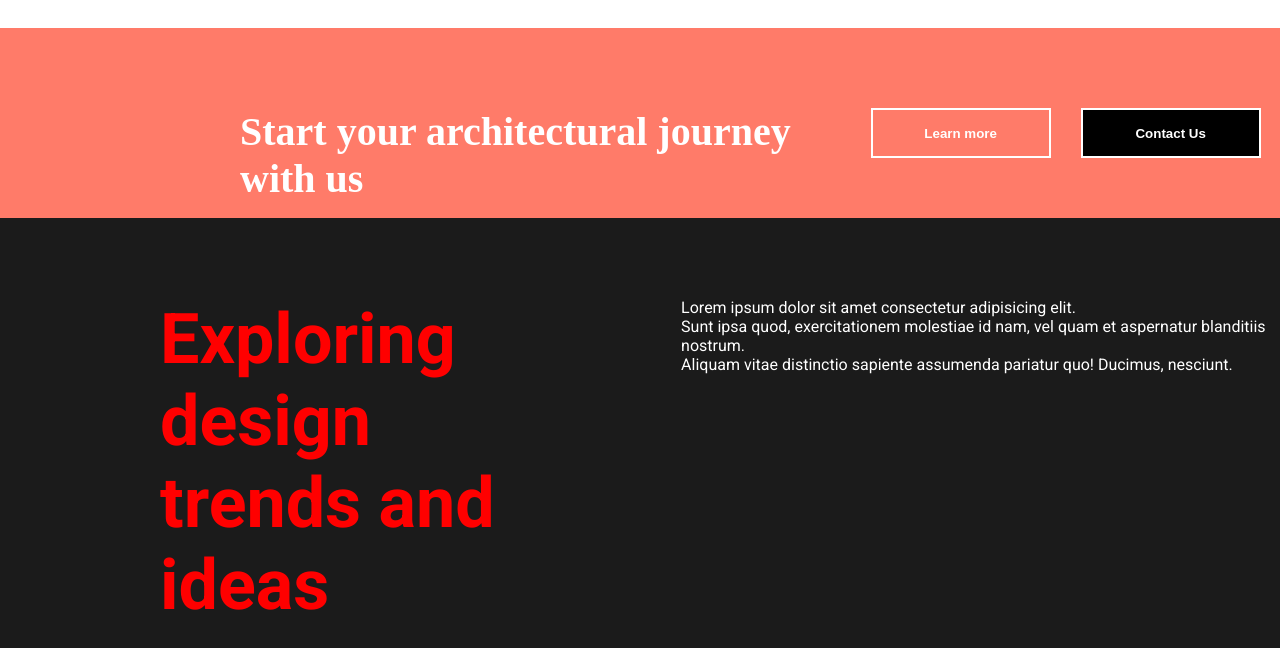
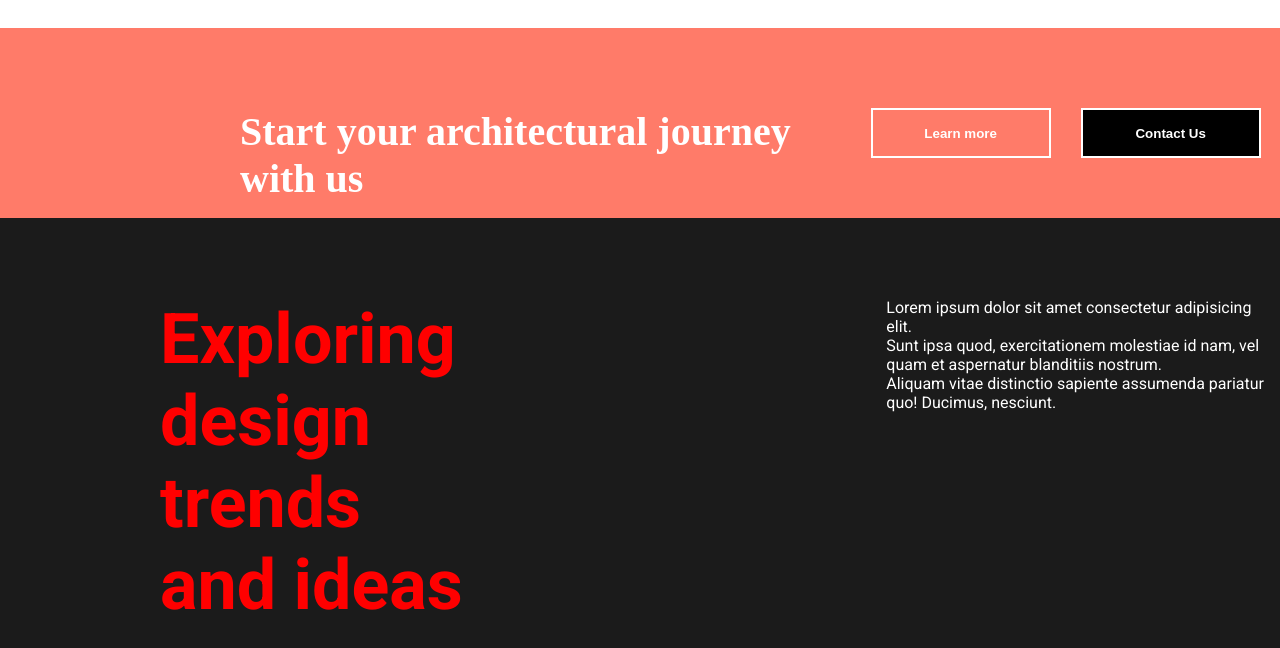
Before and after one commit to gabrieljcoutinho/Projeto-Archi-Firm, a React (Create React App) app: page / in a window 1280 px wide. Shown: the part 3498-4146 px from the top of the page. Built offline with nearby package versions, Linux system fonts and the light colour scheme.

Commit message:
espaçamento

```diff
--- a/src/Css/Desgnerideas.css
+++ b/src/Css/Desgnerideas.css
@@ -17,5 +17,5 @@
 .conteudoInicialDesigner {
     display: flex;
     padding-left: 5rem;
-    gap: 40px;
+    gap: 410px;
 }
```
